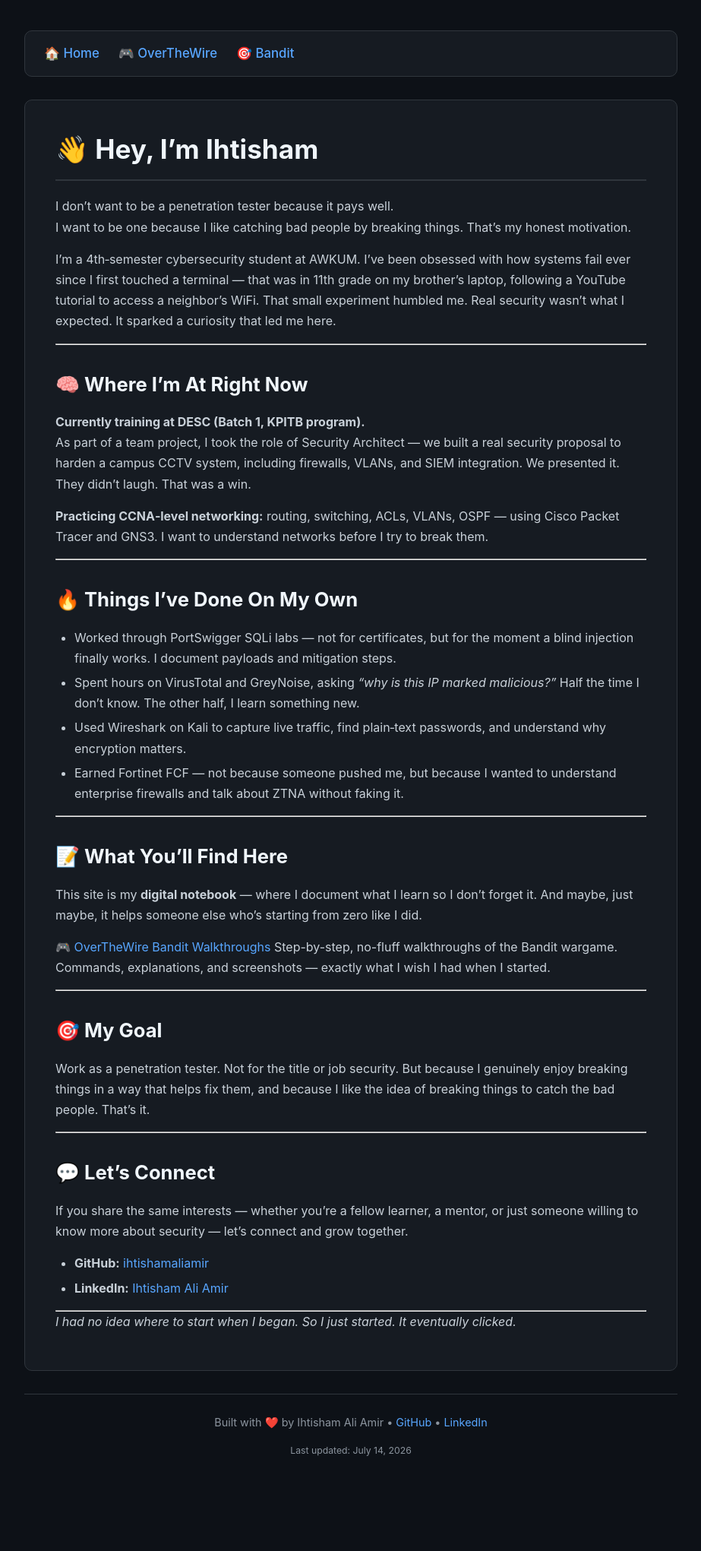
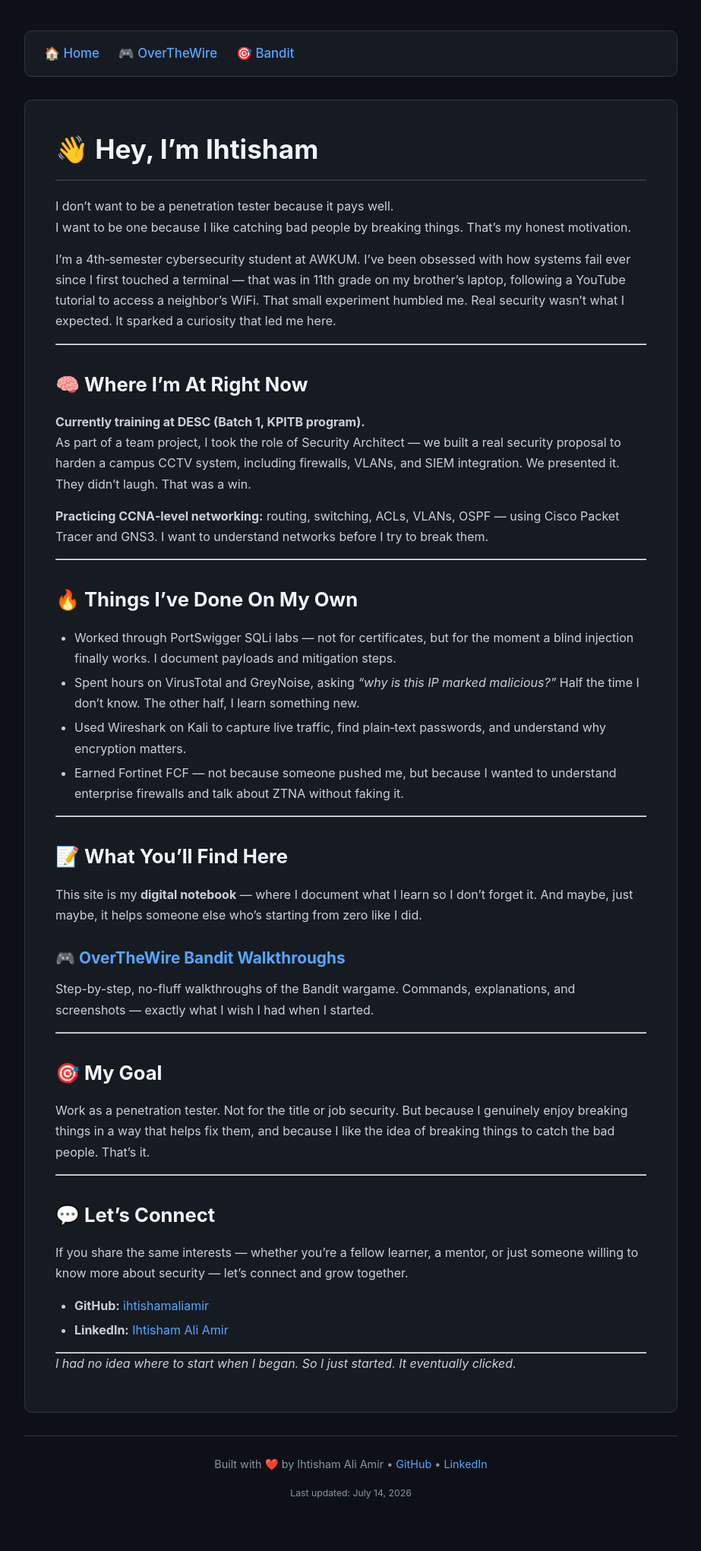
Before and after one commit to ihtishamaliamir/ihtishamaliamir.github.io, a Jekyll site: the page built from index.md, in a window 1280 px wide. Shown: the whole page at 76% size, without its empty margins (178-1101 px from the left). Built offline with Jekyll 4.4.1, drawn with Linux system fonts in a browser that asks for light colours; before the commit the page ends 1985 px from its top, so only the background shows below that.

```diff
--- a/index.md
+++ b/index.md
@@ -34,7 +34,7 @@ As part of a team project, I took the role of Security Architect — we built a
 
 This site is my **digital notebook** — where I document what I learn so I don't forget it. And maybe, just maybe, it helps someone else who's starting from zero like I did.
 
-[🎮 OverTheWire Bandit Walkthroughs](/overthewire/bandit/)
+### [🎮 OverTheWire Bandit Walkthroughs](/overthewire/bandit/)
 Step-by-step, no-fluff walkthroughs of the Bandit wargame. Commands, explanations, and screenshots — exactly what I wish I had when I started.
 
 ---
```
